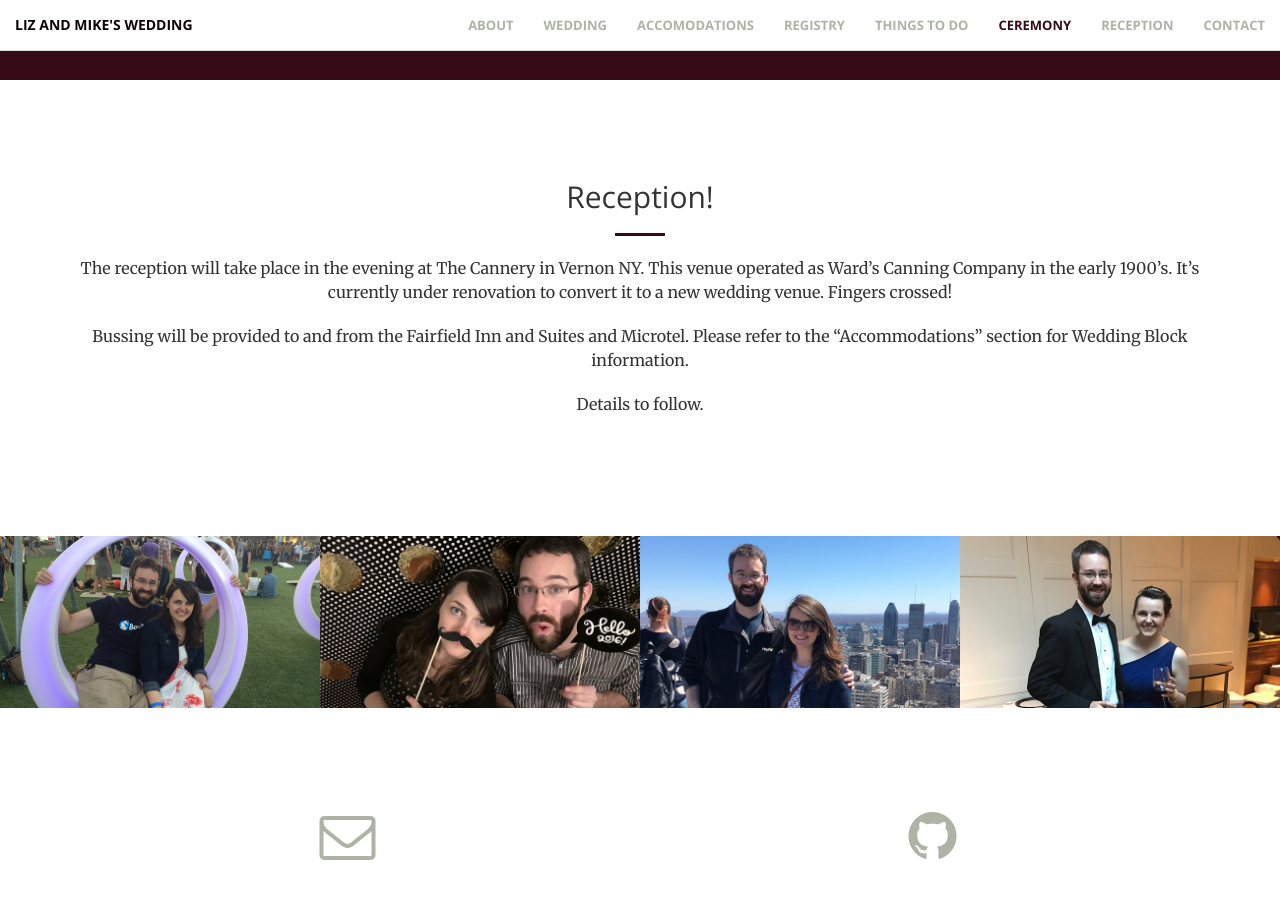
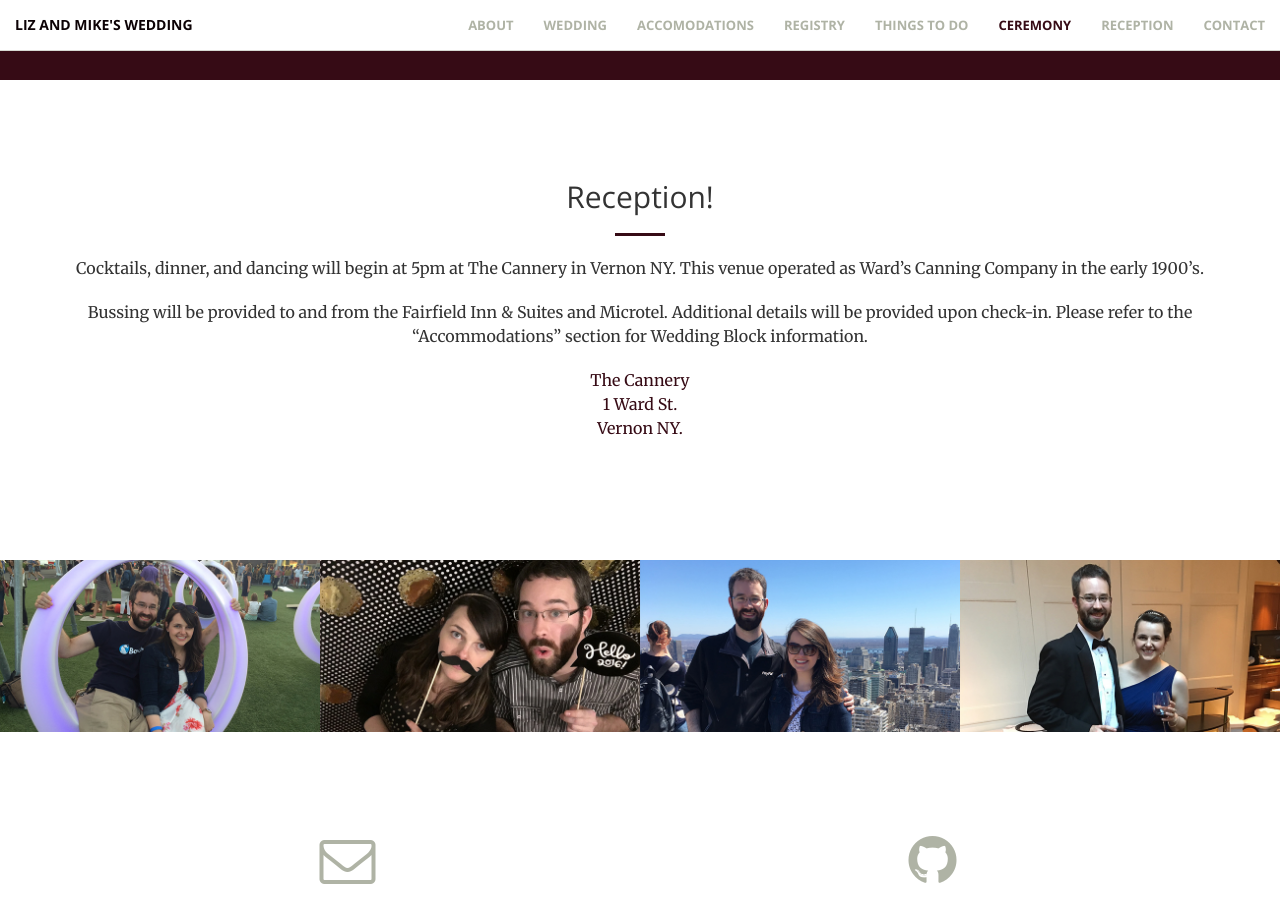
Before and after one commit to mikesplain/lizandmike.rocks, a Jekyll site: the page built from index.html, in a window 1280 px wide and 900 px high, scrolled down 5255 px. Built offline with Jekyll 4.4.1, drawn with Linux system fonts in a browser that asks for light colours.

Commit message:
Update details

```diff
--- a/_includes/ceremony.html
+++ b/_includes/ceremony.html
@@ -7,9 +7,9 @@
                 <p class="text">
                   The ceremony will be held at 2pm on October 14th, 2017 at Our Lady of Lourdes Catholic Church in Utica NY.
                   <br /><br />
-                  Our Lady of Lourdes Catholic Church<br \>
+                  <a href="https://www.google.com/maps/place/Church+of+Our+Lady+of+Lourdes/@43.0834003,-75.2711495,17z/data=!3m1!4b1!4m5!3m4!1s0x89d9413f8b9534bb:0x119898958df6d0e9!8m2!3d43.0834003!4d-75.2689608" target="_blank">Our Lady of Lourdes Catholic Church<br \>
                   2222 Genessee Street<br \>
-                  Utica, NY
+                  Utica, NY</a>
                 </p>
             </div>
         </div>
--- a/_includes/reception.html
+++ b/_includes/reception.html
@@ -5,13 +5,15 @@
                 <h2 class="section-heading">Reception!</h2>
                 <hr class="primary">
                 <p class="text">
-                  The reception will take place in the evening at The Cannery in Vernon NY.  This venue operated as Ward’s Canning Company in the early 1900’s.  It’s currently under renovation to convert it to a new wedding venue.  Fingers crossed!
+                  Cocktails, dinner, and dancing will begin at 5pm at The Cannery in Vernon NY.  This venue operated as Ward’s Canning Company in the early 1900’s.
                 </p>
                 <p class="text">
-                  Bussing will be provided to and from the Fairfield Inn and Suites and Microtel.  Please refer to the “Accommodations” section for Wedding Block information.
+                  Bussing will be provided to and from the Fairfield Inn &amp; Suites and Microtel.  Additional details will be provided upon check-in.  Please refer to the “Accommodations” section for Wedding Block information.
                 </p>
                 <p class="text">
-                  Details to follow.
+                  <a href="https://www.google.com/maps/place/The+Cannery+Barn/@43.0808656,-75.5353049,17.53z/data=!4m5!3m4!1s0x89d971e73b17c8b9:0xa0eff4279054c727!8m2!3d43.080909!4d-75.534457" target="_blank">The Cannery<br \>
+                  1 Ward St.<br \>
+                  Vernon NY.</a>
                 </p>
             </div>
         </div>
--- a/_sass/_base.scss
+++ b/_sass/_base.scss
@@ -388,3 +388,9 @@ a:focus.link {
     color: white;
   }
 }
+
+#ceremony {
+  a:not(.btn) {
+    color: white;
+  }
+}
```
